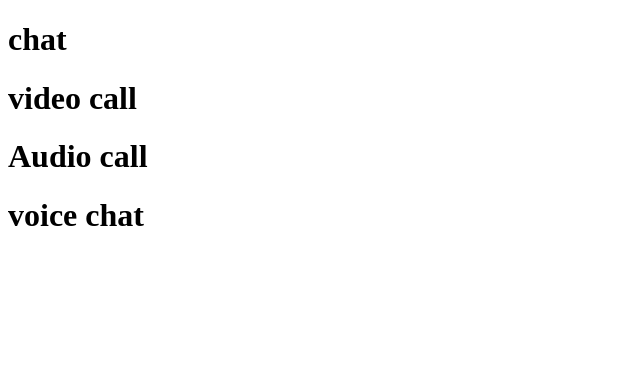
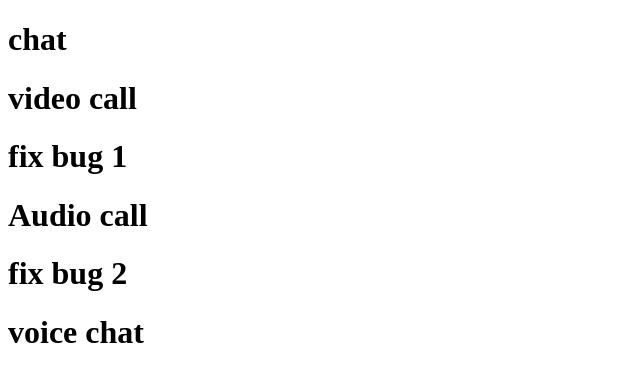
Before and after one commit to arshadpnd/whatsapp-test, a plain HTML site: page branch.html in a window 1280 px wide. Shown: the whole page, without its empty margins (0-640 px from the left). Drawn offline with Linux system fonts and the light colour scheme.

Commit message:
fix bugs

```diff
--- a/branch.html
+++ b/branch.html
@@ -7,8 +7,8 @@
 </head>
 <body>
     <h1>chat</h1>
-    <h1>video call</h1>
-    <h1>Audio call</h1>
+    <h1>video call</h1><h1>fix bug 1</h1>
+    <h1>Audio call</h1><h1>fix bug 2</h1>
     <h1>voice chat</h1>
 </body>
 </html>
```
